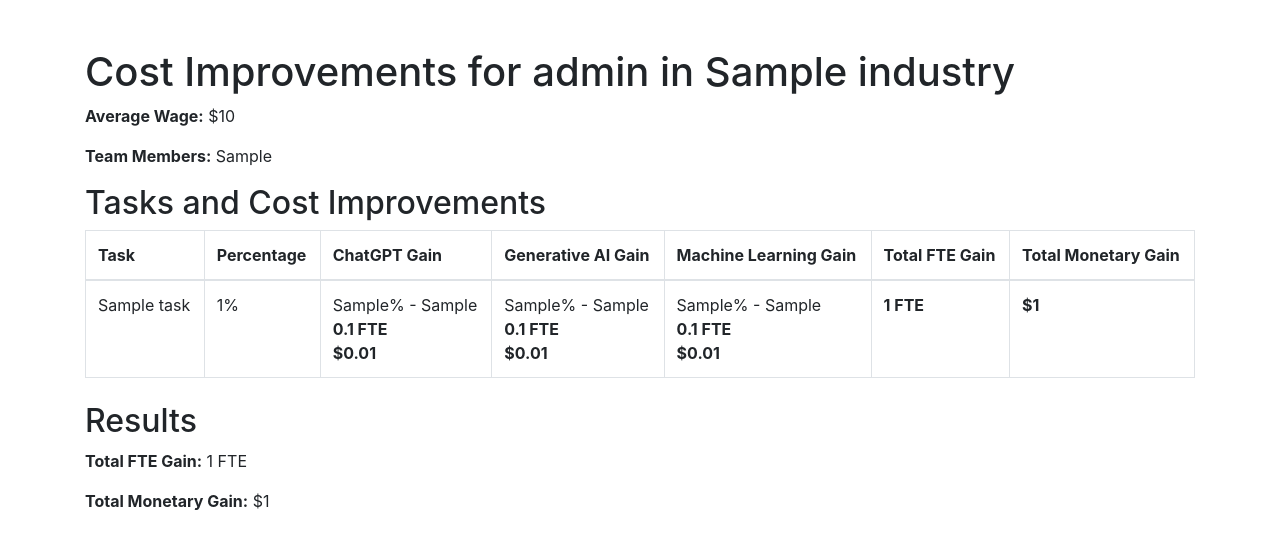
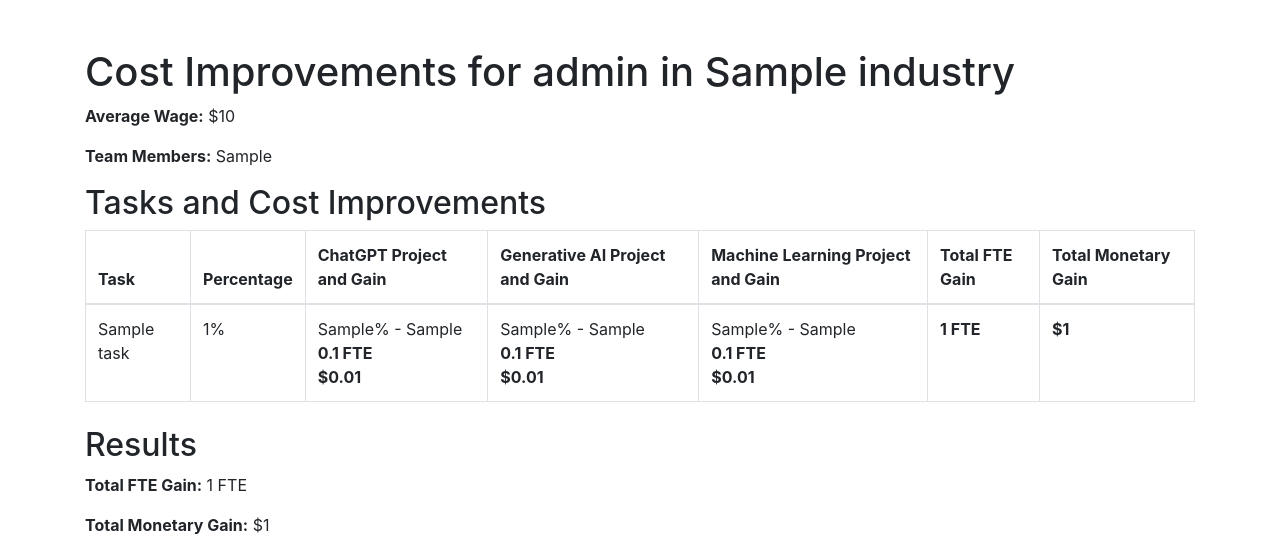
Before and after one commit to jhagege/fizzoptimizer, a Flask app: template templates/cost_improvements.html in a window 1280 px wide. Shown: the top 544 px of the page. Run offline with Flask 3, Linux system fonts and the light colour scheme; the template is opened without the code that fills it: most values are stand-ins (such as "Sample title", 1, 10 or a date in 2020); some libraries are stand-ins or nearby versions.

Commit message:
Improve display

```diff
--- a/main.py
+++ b/main.py
@@ -58,17 +58,14 @@
 Assurez-vous de formater la réponse comme suit:
 Tâche: T1
 Pourcentage: <XX%>
-ChatGPT Use Case: <Description>
-ChatGPT Use Case Gain: <XX%>
-Generative AI Use Case: <Description>
-Generative AI Use Case Gain: <XX%>
-Machine Learning Use Case: <Description>
-Machine Learning Use Case Gain: <XX%>
+ChatGPT Project: <Description> - Gain: <XX%>
+Generative AI Project: <Description> - Gain: <XX%>
+Machine Learning Project: <Description> - Gain: <XX%>
 ...
 """
 
     try:
-        response = openai.ChatCompletion.create(
+        response = openai.chat.completions.create(
             model="gpt-3.5-turbo",
             messages=[
                 {"role": "user", "content": prompt}
@@ -93,18 +90,18 @@
                 current_task['Task'] = line.replace("Tâche:", "").strip()
             elif line.startswith("Pourcentage:"):
                 current_task['Percentage'] = extract_percentage(line)
-            elif line.startswith("ChatGPT Use Case:"):
-                current_task['ChatGPT Use Case'] = extract_use_case(line)
-            elif line.startswith("ChatGPT Use Case Gain:"):
-                current_task['ChatGPT Productivity Gain'] = extract_percentage(line)
-            elif line.startswith("Generative AI Use Case:"):
-                current_task['Generative AI Use Case'] = extract_use_case(line)
-            elif line.startswith("Generative AI Use Case Gain:"):
-                current_task['Generative AI Productivity Gain'] = extract_percentage(line)
-            elif line.startswith("Machine Learning Use Case:"):
-                current_task['Machine Learning Use Case'] = extract_use_case(line)
-            elif line.startswith("Machine Learning Use Case Gain:"):
-                current_task['Machine Learning Productivity Gain'] = extract_percentage(line)
+            elif line.startswith("ChatGPT Project:"):
+                parts = line.replace("ChatGPT Project:", "").strip().split(" - Gain: ")
+                current_task['ChatGPT Project'] = parts[0].strip()
+                current_task['ChatGPT Productivity Gain'] = extract_percentage(parts[1])
+            elif line.startswith("Generative AI Project:"):
+                parts = line.replace("Generative AI Project:", "").strip().split(" - Gain: ")
+                current_task['Generative AI Project'] = parts[0].strip()
+                current_task['Generative AI Productivity Gain'] = extract_percentage(parts[1])
+            elif line.startswith("Machine Learning Project:"):
+                parts = line.replace("Machine Learning Project:", "").strip().split(" - Gain: ")
+                current_task['Machine Learning Project'] = parts[0].strip()
+                current_task['Machine Learning Productivity Gain'] = extract_percentage(parts[1])
 
         if current_task:
             tasks.append(current_task)
@@ -115,16 +112,10 @@
 
 
 def extract_percentage(text):
-    # Extracts the first percentage value from the text
     match = re.search(r'(\d+)%', text)
     if match:
         return float(match.group(1))
     return 0.0
-
-
-def extract_use_case(text):
-    # Extracts the use case description from the text
-    return text.split(':', 1)[1].strip() if ':' in text else ''
 
 
 @app.route('/cost-improvements')
@@ -154,18 +145,18 @@
         'team_members': team_members,
         'tasks': [
             {
-                'task': row['Task'],
-                'percentage': row['Percentage'],
-                'chatgpt_gain': row.get('ChatGPT Productivity Gain', 0),
-                'chatgpt_use_case': row.get('ChatGPT Use Case', 'N/A'),
-                'generative_ai_gain': row.get('Generative AI Productivity Gain', 0),
-                'generative_ai_use_case': row.get('Generative AI Use Case', 'N/A'),
-                'machine_learning_gain': row.get('Machine Learning Productivity Gain', 0),
-                'machine_learning_use_case': row.get('Machine Learning Use Case', 'N/A'),
-                'total_fte_gain': (row['Percentage'] * row.get('ChatGPT Productivity Gain', 0) / 100) + (
-                            row['Percentage'] * row.get('Generative AI Productivity Gain', 0) / 100) + (
-                                              row['Percentage'] * row.get('Machine Learning Productivity Gain',
-                                                                          0) / 100),
+                'Task': row['Task'],
+                'Percentage': row['Percentage'],
+                'ChatGPT Project': row.get('ChatGPT Project', 'N/A'),
+                'ChatGPT Productivity Gain': row.get('ChatGPT Productivity Gain', 0),
+                'Generative AI Project': row.get('Generative AI Project', 'N/A'),
+                'Generative AI Productivity Gain': row.get('Generative AI Productivity Gain', 0),
+                'Machine Learning Project': row.get('Machine Learning Project', 'N/A'),
+                'Machine Learning Productivity Gain': row.get('Machine Learning Productivity Gain', 0),
+                'total_fte_gain': team_members * (
+                            (row['Percentage'] * row.get('ChatGPT Productivity Gain', 0) / 100) + (
+                                row['Percentage'] * row.get('Generative AI Productivity Gain', 0) / 100) + (
+                                        row['Percentage'] * row.get('Machine Learning Productivity Gain', 0) / 100)),
                 'total_monetary_gain': ((row['Percentage'] * row.get('ChatGPT Productivity Gain', 0) / 100) + (
                             row['Percentage'] * row.get('Generative AI Productivity Gain', 0) / 100) + (
                                                     row['Percentage'] * row.get('Machine Learning Productivity Gain',
--- a/templates/cost_improvements.html
+++ b/templates/cost_improvements.html
@@ -24,9 +24,9 @@
                 <tr>
                     <th>Task</th>
                     <th>Percentage</th>
-                    <th>ChatGPT Gain</th>
-                    <th>Generative AI Gain</th>
-                    <th>Machine Learning Gain</th>
+                    <th>ChatGPT Project and Gain</th>
+                    <th>Generative AI Project and Gain</th>
+                    <th>Machine Learning Project and Gain</th>
                     <th>Total FTE Gain</th>
                     <th>Total Monetary Gain</th>
                 </tr>
@@ -34,22 +34,22 @@
             <tbody>
                 {% for task in data['tasks'] %}
                 <tr>
-                    <td>{{ task['task'] }}</td>
-                    <td>{{ task['percentage'] }}%</td>
-                    <td data-toggle="tooltip" title="FTE Calculation: {{ task['percentage'] }}% * {{ task['chatgpt_gain'] }}% = {{ (task['percentage'] * task['chatgpt_gain'] / 100) }}%<br>Monetary Calculation: {{ (task['percentage'] * task['chatgpt_gain'] / 100) }}% * {{ data['team_members'] }} * {{ data['average_wage'] }} = ${{ (task['percentage'] * task['chatgpt_gain'] * data['team_members'] * data['average_wage'] / 10000) }}">
-                        {{ task['chatgpt_gain'] }}% - {{ task['chatgpt_use_case'] }}<br>
-                        <strong>{{ (task['percentage'] * task['chatgpt_gain'] / 100) }} FTE</strong><br>
-                        <strong>${{ (task['percentage'] * task['chatgpt_gain'] * data['team_members'] * data['average_wage'] / 10000) }}</strong>
+                    <td>{{ task['Task'] }}</td>
+                    <td>{{ task['Percentage'] }}%</td>
+                    <td data-toggle="tooltip" title="FTE Calculation: {{ task['Percentage'] }}% * {{ task['ChatGPT Productivity Gain'] }}% * {{ data['team_members'] }} = {{ (task['Percentage'] * task['ChatGPT Productivity Gain'] * data['team_members'] / 10000) }}FTE<br>Monetary Calculation: {{ (task['Percentage'] * task['ChatGPT Productivity Gain'] / 100) }}% * {{ data['team_members'] }} * {{ data['average_wage'] }} = ${{ (task['Percentage'] * task['ChatGPT Productivity Gain'] * data['team_members'] * data['average_wage'] / 10000) }}">
+                        {{ task['ChatGPT Productivity Gain'] }}% - {{ task['ChatGPT Project'] }}<br>
+                        <strong>{{ (task['Percentage'] * task['ChatGPT Productivity Gain'] * data['team_members'] / 100) }} FTE</strong><br>
+                        <strong>${{ (task['Percentage'] * task['ChatGPT Productivity Gain'] * data['team_members'] * data['average_wage'] / 10000) }}</strong>
                     </td>
-                    <td data-toggle="tooltip" title="FTE Calculation: {{ task['percentage'] }}% * {{ task['generative_ai_gain'] }}% = {{ (task['percentage'] * task['generative_ai_gain'] / 100) }}%<br>Monetary Calculation: {{ (task['percentage'] * task['generative_ai_gain'] / 100) }}% * {{ data['team_members'] }} * {{ data['average_wage'] }} = ${{ (task['percentage'] * task['generative_ai_gain'] * data['team_members'] * data['average_wage'] / 10000) }}">
-                        {{ task['generative_ai_gain'] }}% - {{ task['generative_ai_use_case'] }}<br>
-                        <strong>{{ (task['percentage'] * task['generative_ai_gain'] / 100) }} FTE</strong><br>
-                        <strong>${{ (task['percentage'] * task['generative_ai_gain'] * data['team_members'] * data['average_wage'] / 10000) }}</strong>
+                    <td data-toggle="tooltip" title="FTE Calculation: {{ task['Percentage'] }}% * {{ task['Generative AI Productivity Gain'] }}% * {{ data['team_members'] }} = {{ (task['Percentage'] * task['Generative AI Productivity Gain'] * data['team_members'] / 10000) }}FTE<br>Monetary Calculation: {{ (task['Percentage'] * task['Generative AI Productivity Gain'] / 100) }}% * {{ data['team_members'] }} * {{ data['average_wage'] }} = ${{ (task['Percentage'] * task['Generative AI Productivity Gain'] * data['team_members'] * data['average_wage'] / 10000) }}">
+                        {{ task['Generative AI Productivity Gain'] }}% - {{ task['Generative AI Project'] }}<br>
+                        <strong>{{ (task['Percentage'] * task['Generative AI Productivity Gain'] * data['team_members'] / 100) }} FTE</strong><br>
+                        <strong>${{ (task['Percentage'] * task['Generative AI Productivity Gain'] * data['team_members'] * data['average_wage'] / 10000) }}</strong>
                     </td>
-                    <td data-toggle="tooltip" title="FTE Calculation: {{ task['percentage'] }}% * {{ task['machine_learning_gain'] }}% = {{ (task['percentage'] * task['machine_learning_gain'] / 100) }}%<br>Monetary Calculation: {{ (task['percentage'] * task['machine_learning_gain'] / 100) }}% * {{ data['team_members'] }} * {{ data['average_wage'] }} = ${{ (task['percentage'] * task['machine_learning_gain'] * data['team_members'] * data['average_wage'] / 10000) }}">
-                        {{ task['machine_learning_gain'] }}% - {{ task['machine_learning_use_case'] }}<br>
-                        <strong>{{ (task['percentage'] * task['machine_learning_gain'] / 100) }} FTE</strong><br>
-                        <strong>${{ (task['percentage'] * task['machine_learning_gain'] * data['team_members'] * data['average_wage'] / 10000) }}</strong>
+                    <td data-toggle="tooltip" title="FTE Calculation: {{ task['Percentage'] }}% * {{ task['Machine Learning Productivity Gain'] }}% * {{ data['team_members'] }} = {{ (task['Percentage'] * task['Machine Learning Productivity Gain'] * data['team_members'] / 10000) }}FTE<br>Monetary Calculation: {{ (task['Percentage'] * task['Machine Learning Productivity Gain'] / 100) }}% * {{ data['team_members'] }} * {{ data['average_wage'] }} = ${{ (task['Percentage'] * task['Machine Learning Productivity Gain'] * data['team_members'] * data['average_wage'] / 10000) }}">
+                        {{ task['Machine Learning Productivity Gain'] }}% - {{ task['Machine Learning Project'] }}<br>
+                        <strong>{{ (task['Percentage'] * task['Machine Learning Productivity Gain'] * data['team_members'] / 100) }} FTE</strong><br>
+                        <strong>${{ (task['Percentage'] * task['Machine Learning Productivity Gain'] * data['team_members'] * data['average_wage'] / 10000) }}</strong>
                     </td>
                     <td data-toggle="tooltip" title="Total FTE Gain">
                         <strong>{{ task['total_fte_gain'] }} FTE</strong>
```
